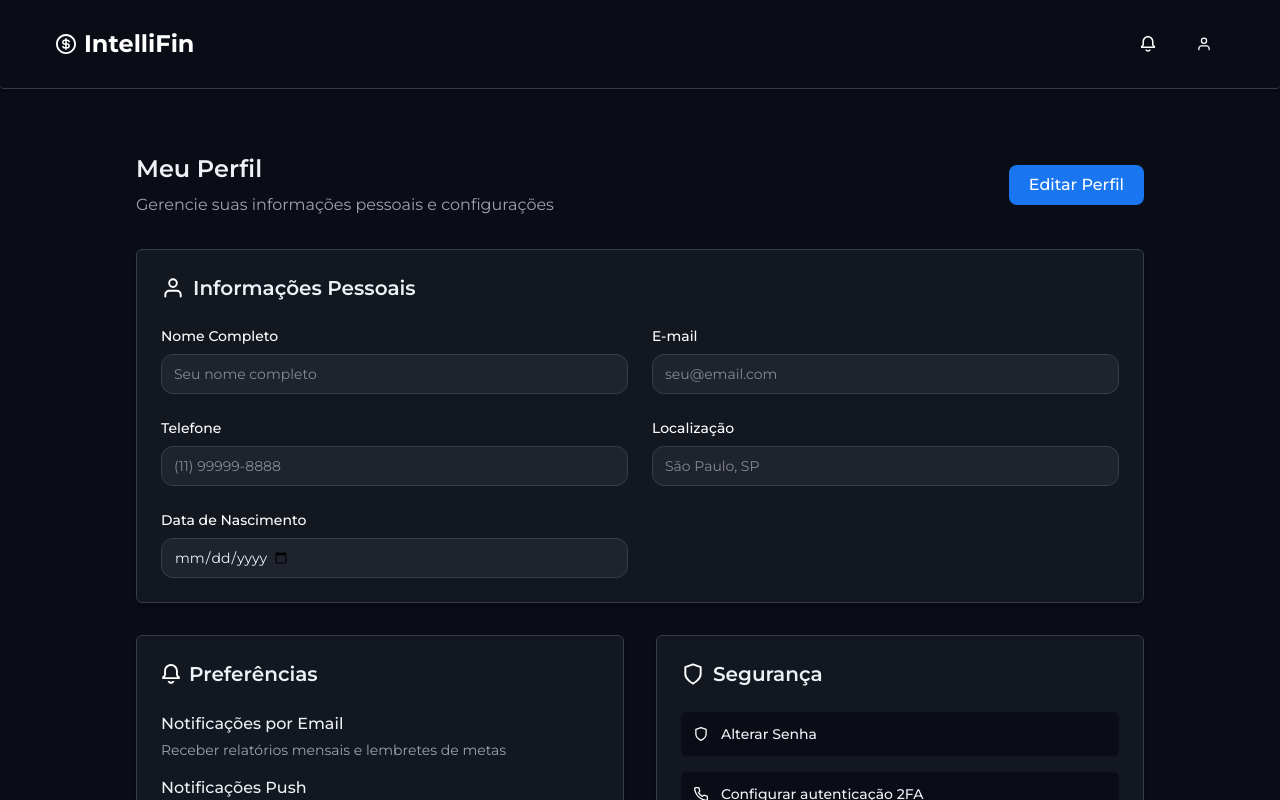
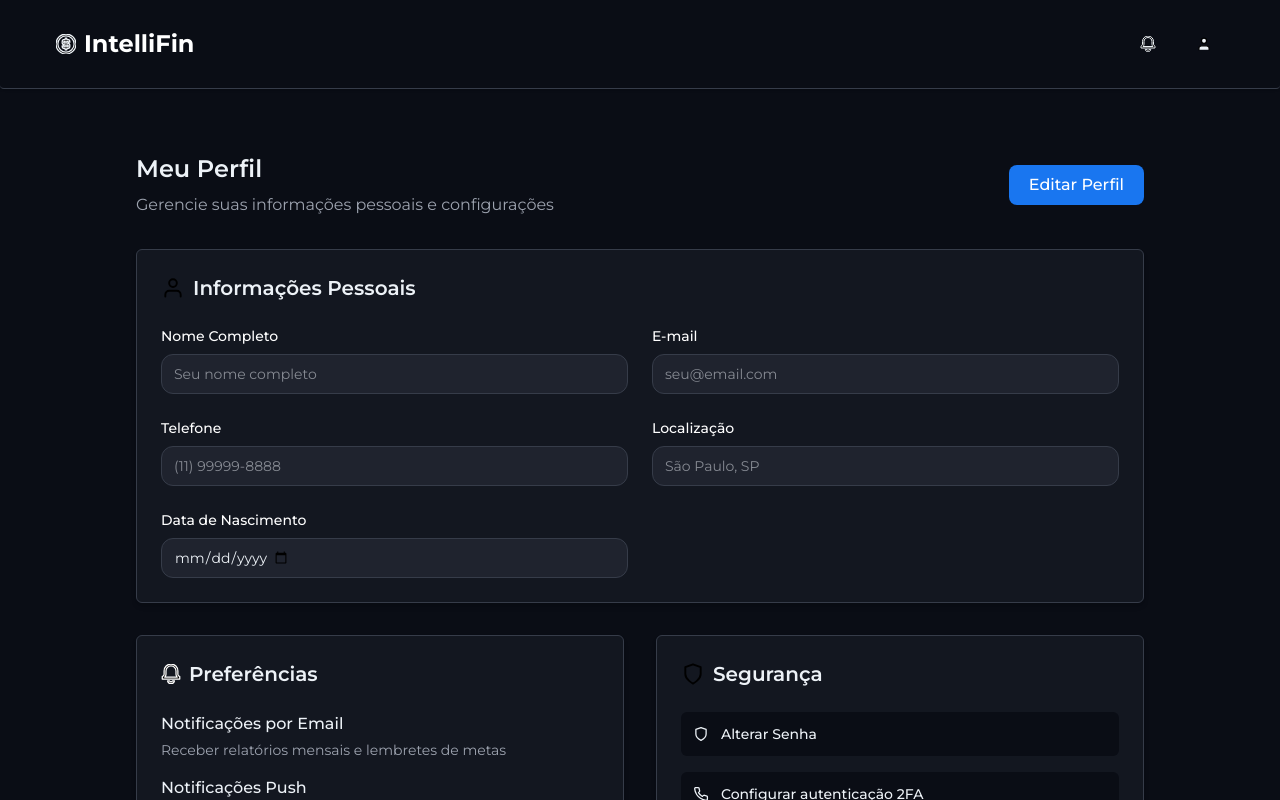
Before and after one commit to ProjetoFinal-praTI/frontend, a React (Vite) app: page /meu-perfil in a window 1280 px wide. Shown: the top 800 px of the page. Built offline with nearby package versions, Linux system fonts and the light colour scheme.

Commit message:
feat/icons-component

```diff
--- a/src/components/Icons/BellIcon/index.tsx
+++ b/src/components/Icons/BellIcon/index.tsx
@@ -1,10 +1,7 @@
-interface BellIconProps {
-  className?: string;
-  stroke?: string;
-}
+type BellIconProps = React.SVGProps<SVGSVGElement>;
 
 export const BellIcon = (props: BellIconProps) => {
-  const { className, stroke } = props;
+
   return (
     <svg
       data-testid="geist-icon"
@@ -12,13 +9,13 @@ export const BellIcon = (props: BellIconProps) => {
       stroke-linejoin="round"
       viewBox="0 0 16 16"
       width="16"
-      className={className}
+      {...props}
     >
       <path
         fill-rule="evenodd"
         clip-rule="evenodd"
         d="M7.9925 0C4.95079 0 2.485 2.46579 2.485 5.5075V8.22669C2.485 8.77318 2.21321 9.28388 1.75992 9.58912L1.33108 9.8779L1 10.1009V10.5V11.25V12H1.75H14.25H15V11.25V10.5V10.0986L14.666 9.87596L14.2306 9.58565C13.7741 9.28137 13.5 8.76913 13.5 8.22059V5.5075C13.5 2.46579 11.0342 0 7.9925 0ZM3.985 5.5075C3.985 3.29422 5.77922 1.5 7.9925 1.5C10.2058 1.5 12 3.29422 12 5.5075V8.22059C12 9.09029 12.36 9.91233 12.9801 10.5H3.01224C3.62799 9.91235 3.985 9.09303 3.985 8.22669V5.5075ZM10.7486 13.5H9.16778L9.16337 13.5133C9.09591 13.716 8.94546 13.9098 8.72067 14.0501C8.52343 14.1732 8.27577 14.25 8.00002 14.25C7.72426 14.25 7.47661 14.1732 7.27936 14.0501C7.05458 13.9098 6.90412 13.716 6.83666 13.5133L6.83225 13.5H5.25143L5.41335 13.9867C5.60126 14.5516 5.99263 15.0152 6.48523 15.3226C6.92164 15.5949 7.44461 15.75 8.00002 15.75C8.55542 15.75 9.07839 15.5949 9.5148 15.3226C10.0074 15.0152 10.3988 14.5516 10.5867 13.9867L10.7486 13.5Z"
-        fill={stroke}
+        fill="currentColor"
       ></path>
     </svg>
   );
--- a/src/components/Icons/MoneyIcon/index.tsx
+++ b/src/components/Icons/MoneyIcon/index.tsx
@@ -1,10 +1,5 @@
-interface MoneyIconProps {
-  className?: string;
-  stroke?: string;
-}
-
-export const MoneyIcon = (props: MoneyIconProps) => {
-  const { className, stroke } = props;
+// 1. Use React.SVGProps<SVGSVGElement> directly
+export const MoneyIcon = (props: React.SVGProps<SVGSVGElement>) => {
   return (
     <svg
       data-testid="geist-icon"
@@ -12,13 +7,13 @@ export const MoneyIcon = (props: MoneyIconProps) => {
       stroke-linejoin="round"
       viewBox="0 0 16 16"
       width="16"
-      className={className}
+      {...props}
     >
       <path
         fill-rule="evenodd"
         clip-rule="evenodd"
         d="M8 14.5C11.5899 14.5 14.5 11.5899 14.5 8C14.5 4.41015 11.5899 1.5 8 1.5C4.41015 1.5 1.5 4.41015 1.5 8C1.5 11.5899 4.41015 14.5 8 14.5ZM8 16C12.4183 16 16 12.4183 16 8C16 3.58172 12.4183 0 8 0C3.58172 0 0 3.58172 0 8C0 12.4183 3.58172 16 8 16ZM8.62499 3.375V4V4.375H9C10.1736 4.375 11.125 5.3264 11.125 6.5H9.875C9.875 6.01675 9.48325 5.625 9 5.625H8.62499V7.375H9C10.1736 7.375 11.125 8.3264 11.125 9.5C11.125 10.6736 10.1736 11.625 9 11.625H8.62499V12V12.625H7.37499V12V11.625H7C5.8264 11.625 4.875 10.6736 4.875 9.5H6.125C6.125 9.98325 6.51675 10.375 7 10.375H7.37499V8.625H7C5.8264 8.625 4.875 7.6736 4.875 6.5C4.875 5.3264 5.8264 4.375 7 4.375H7.37499V4V3.375H8.62499ZM7.37499 5.625H7C6.51675 5.625 6.125 6.01675 6.125 6.5C6.125 6.98325 6.51675 7.375 7 7.375H7.37499V5.625ZM8.62499 8.625V10.375H9C9.48325 10.375 9.875 9.98325 9.875 9.5C9.875 9.01675 9.48325 8.625 9 8.625H8.62499Z"
-        fill={stroke}
+        fill="currentColor"
       ></path>
     </svg>
   );
--- a/src/components/Icons/ShieldIcon/index.tsx
+++ b/src/components/Icons/ShieldIcon/index.tsx
@@ -1,10 +1,4 @@
-interface ShieldIconProps {
-  className?: string;
-  stroke?: string;
-}
-
-export const ShieldIcon = (props: ShieldIconProps) => {
-  const { className, stroke } = props;
+export const ShieldIcon = (props: React.SVGProps<SVGSVGElement>) => {
   return (
     <svg
       width="24"
@@ -12,11 +6,11 @@ export const ShieldIcon = (props: ShieldIconProps) => {
       viewBox="0 0 24 25"
       fill="none"
       xmlns="http://www.w3.org/2000/svg"
-      className={className}
+      {...props}
     >
       <path
         d="M12 22.4131C12 22.4131 20 18.4131 20 12.4131V5.41309L12 2.41309L4 5.41309V12.4131C4 18.4131 12 22.4131 12 22.4131Z"
-        stroke={stroke}
+        stroke="currentColor"
         stroke-width="2"
         stroke-linecap="round"
         stroke-linejoin="round"
--- a/src/components/Icons/TelephoneIcon/index.tsx
+++ b/src/components/Icons/TelephoneIcon/index.tsx
@@ -1,11 +1,4 @@
-interface TelephoneIconProps {
-  className?: string;
-  stroke?: string;
-}
-
-export const TelephoneIcon = (props: TelephoneIconProps) => {
-  const { className, stroke } = props;
-
+export const TelephoneIcon = (props: React.SVGProps<SVGSVGElement>) => {
   return (
     <svg
       width="24"
@@ -13,10 +6,10 @@ export const TelephoneIcon = (props: TelephoneIconProps) => {
       viewBox="0 0 24 25"
       fill="none"
       xmlns="http://www.w3.org/2000/svg"
-      className={className}
+      {...props}
     >
       <path
-        stroke={stroke}
+        stroke="currentColor"
         d="M22 17.3332V20.3332C22.0011 20.6117 21.9441 20.8874 21.8325 21.1425C21.7209 21.3977 21.5573 21.6268 21.3521 21.815C21.1468 22.0033 20.9046 22.1467 20.6407 22.2359C20.3769 22.3251 20.0974 22.3583 19.82 22.3332C16.7428 21.9988 13.787 20.9473 11.19 19.2632C8.77382 17.7278 6.72533 15.6794 5.18999 13.2632C3.49997 10.6544 2.44824 7.68418 2.11999 4.59318C2.095 4.31665 2.12787 4.03794 2.21649 3.77481C2.30512 3.51167 2.44756 3.26987 2.63476 3.0648C2.82196 2.85974 3.0498 2.69589 3.30379 2.5837C3.55777 2.47152 3.83233 2.41344 4.10999 2.41318H7.10999C7.5953 2.40841 8.06579 2.58026 8.43376 2.89672C8.80173 3.21317 9.04207 3.65263 9.10999 4.13318C9.23662 5.09325 9.47144 6.03591 9.80999 6.94318C9.94454 7.30111 9.97366 7.6901 9.8939 8.06406C9.81415 8.43803 9.62886 8.78129 9.35999 9.05318L8.08999 10.3232C9.51355 12.8267 11.5864 14.8996 14.09 16.3232L15.36 15.0532C15.6319 14.7843 15.9751 14.599 16.3491 14.5193C16.7231 14.4395 17.1121 14.4686 17.47 14.6032C18.3773 14.9417 19.3199 15.1766 20.28 15.3032C20.7658 15.3717 21.2094 15.6164 21.5265 15.9907C21.8437 16.365 22.0122 16.8428 22 17.3332Z"
         stroke-width="2"
         stroke-linecap="round"
--- a/src/components/Icons/UserIcon/index.tsx
+++ b/src/components/Icons/UserIcon/index.tsx
@@ -1,29 +1,25 @@
-interface UserIconProps {
-  className?: string;
-  stroke?: string;
-}
+type UserIconProps = React.SVGProps<SVGSVGElement>;
 
 export const UserIcon = (props: UserIconProps) => {
-  const { className, stroke } = props;
   return (
     <svg
       width="24"
       height="25"
       viewBox="0 0 24 25"
       fill="none"
-      className={className}
       xmlns="http://www.w3.org/2000/svg"
+      {...props} // Repassa (spread) todas as props (className, data-testid, etc.)
     >
       <path
         d="M20 21.4131V19.4131C20 18.3522 19.5786 17.3348 18.8284 16.5847C18.0783 15.8345 17.0609 15.4131 16 15.4131H8C6.93913 15.4131 5.92172 15.8345 5.17157 16.5847C4.42143 17.3348 4 18.3522 4 19.4131V21.4131"
-        stroke={stroke}
+        stroke="currentColor"
         strokeWidth="2"
         strokeLinecap="round"
         strokeLinejoin="round"
       />
       <path
         d="M12 11.4131C14.2091 11.4131 16 9.62222 16 7.41309C16 5.20395 14.2091 3.41309 12 3.41309C9.79086 3.41309 8 5.20395 8 7.41309C8 9.62222 9.79086 11.4131 12 11.4131Z"
-        stroke={stroke}
+        stroke="currentColor"
         strokeWidth="2"
         strokeLinecap="round"
         strokeLinejoin="round"
--- /dev/null
+++ b/src/components/Icons/index.tsx
@@ -0,0 +1,39 @@
+import React, { cloneElement } from "react";
+import type { IconProps, IconSize, IconVariant } from "./types";
+
+const sizeClasses: Record<IconSize, string> = {
+  sm: "w-4 h-4",
+  md: "w-5 h-5",
+  lg: "w-6 h-6",
+  xl: "w-8 h-8",
+};
+
+const variantClasses: Record<IconVariant, string> = {
+  default: "stroke-foreground fill-foreground",
+  primary: "stroke-primary fill-primary",
+  secondary: "stroke-secondary-foreground fill-secondary-foreground",
+  destructive: "stroke-destructive fill-destructive",
+  success: "stroke-success fill-success",
+  warning: "stroke-warning fill-warning",
+};
+
+export const Icon: React.FC<IconProps> = ({
+  icon,
+  size = "md",
+  variant = "default",
+  className = "",
+}) => {
+  const combinedClasses = [
+    "transition-colors",
+    sizeClasses[size],
+    variantClasses[variant],
+    className,
+  ]
+    .join(" ")
+    .trim();
+
+  return cloneElement(icon, {
+    "data-testid": "icon-component",
+    className: combinedClasses,
+  });
+};
--- /dev/null
+++ b/src/components/Icons/types.ts
@@ -0,0 +1,21 @@
+import type { ReactElement, SVGProps } from "react";
+
+export type IconSize = "sm" | "md" | "lg" | "xl";
+
+export type IconVariant =
+  | "default"
+  | "primary"
+  | "secondary"
+  | "destructive"
+  | "success"
+  | "warning";
+
+export interface IconProps {
+
+  icon: ReactElement<
+    SVGProps<SVGSVGElement> & { "data-testid"?: string }
+  >;
+  size?: IconSize;
+  variant?: IconVariant;
+  className?: string;
+}
--- a/src/components/Menu/index.tsx
+++ b/src/components/Menu/index.tsx
@@ -1,21 +1,25 @@
 import { BellIcon } from "../Icons/BellIcon";
 import { MoneyIcon } from "../Icons/MoneyIcon";
 import { UserIcon } from "../Icons/UserIcon";
+import { Icon } from "../Icons";
 
 export const Menu = () => {
   return (
     <menu className="rounded-b-sm shadow-sm py-6 px-6 md:px-14 bg-background border-b border-border">
       <div className="flex items-center justify-between">
         <div className="flex items-center gap-2">
-          <MoneyIcon stroke="#fff" className="w-5 h-5" />
+          {/* 2. Use o wrapper <Icon> */}
+          <Icon icon={<MoneyIcon />} size="md" variant="default" />
           <h1 className="text-2xl font-bold text-white">IntelliFin</h1>
         </div>
         <div className="flex items-center gap-4">
           <button className="hover:cursor-pointer inline-flex items-center justify-center rounded-md text-sm font-medium transition-colors focus-visible:outline-none focus-visible:ring-2 focus-visible:ring-ring focus-visible:ring-offset-2 p-3 relative hover:bg-primary/10 hover:glow-blue">
-            <BellIcon stroke="#fff" className="w-4 h-4" />
+            {/* 3. Use o wrapper <Icon> (size="sm" equivale a w-4 h-4) */}
+            <Icon icon={<BellIcon />} size="sm" variant="default" />
           </button>
           <button className="hover:cursor-pointer inline-flex items-center justify-center rounded-md text-sm font-medium transition-colors focus-visible:outline-none focus-visible:ring-2 focus-visible:ring-ring focus-visible:ring-offset-2 p-3 relative hover:bg-primary/10 hover:glow-blue">
-            <UserIcon stroke="#fff" className="w-4 h-4" />
+            {/* 4. Use o wrapper <Icon> (size="sm" equivale a w-4 h-4) */}
+            <Icon icon={<UserIcon />} size="sm" variant="default" />
           </button>
         </div>
       </div>
```
Also changed, not shown: 1 other file (tests, documents, lock files or other folders).
